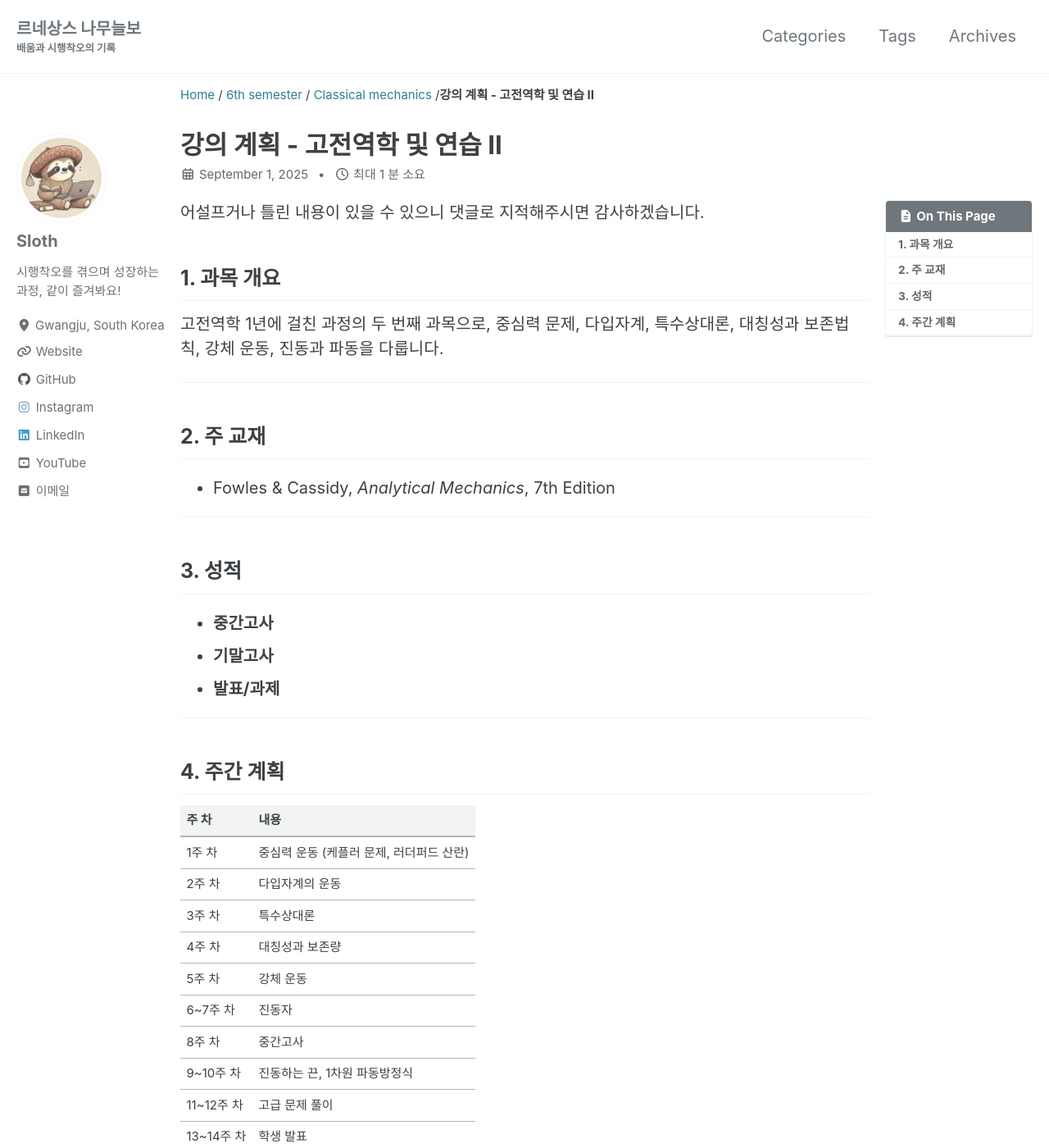
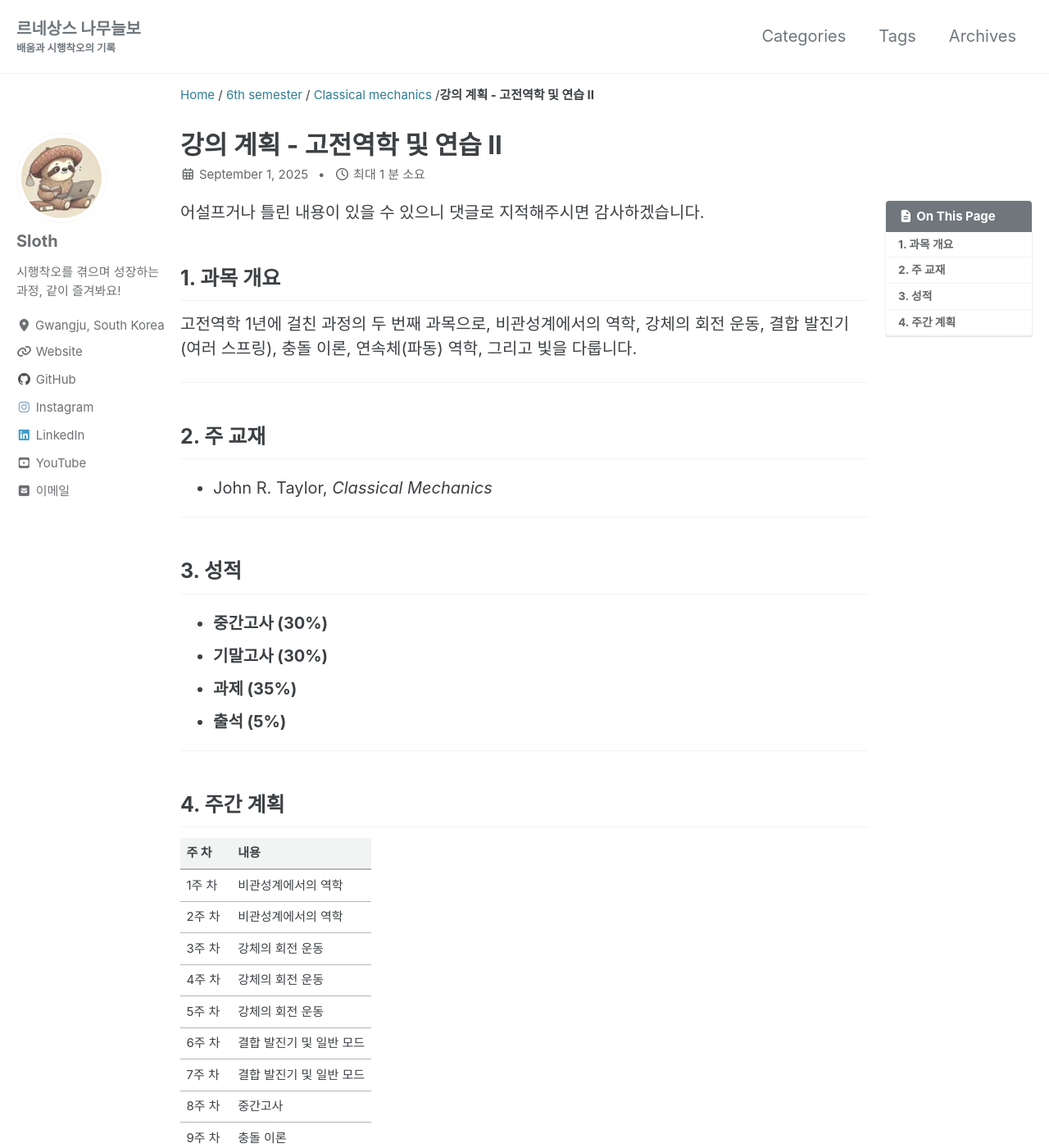
Before and after one commit to renaissance-sloth/renaissance-sloth.github.io, a Jekyll site: the page built from 6th semester/Classical Mechanics/_posts/2025-09-01-syllabus.md, in a window 1280 px wide and 1400 px high. Shown: the whole window at 82% size. Built offline with Jekyll 4.4.1, drawn with Linux system fonts in a browser that asks for light colours; cached includes are drawn as plain includes; comment, search, counter and statistics services are not loaded; some of the changed text lies outside the part shown.

Commit message:
Fix: update course syllabi

```diff
--- a/6th semester/Classical Mechanics/_posts/2025-09-01-syllabus.md
+++ b/6th semester/Classical Mechanics/_posts/2025-09-01-syllabus.md
@@ -7,19 +7,20 @@ header:
 ---
 
 ## 1. 과목 개요
-고전역학 1년에 걸친 과정의 두 번째 과목으로, 중심력 문제, 다입자계, 특수상대론, 대칭성과 보존법칙, 강체 운동, 진동과 파동을 다룹니다.
+고전역학 1년에 걸친 과정의 두 번째 과목으로, 비관성계에서의 역학, 강체의 회전 운동, 결합 발진기(여러 스프링), 충돌 이론, 연속체(파동) 역학, 그리고 빛을 다룹니다.
 
 ---
 
 ## 2. 주 교재
-- Fowles & Cassidy, *Analytical Mechanics*, 7th Edition
+- John R. Taylor, *Classical Mechanics*
 
 ---
 
 ## 3. 성적
-- **중간고사**
-- **기말고사**
-- **발표/과제**
+- **중간고사 (30%)**
+- **기말고사 (30%)**
+- **과제 (35%)**
+- **출석 (5%)**
 
 ---
 
@@ -27,15 +28,21 @@ header:
 
 | 주 차 | 내용 |
 |------|------|
-| 1주 차 | 중심력 운동 (케플러 문제, 러더퍼드 산란) |
-| 2주 차 | 다입자계의 운동 |
-| 3주 차 | 특수상대론 |
-| 4주 차 | 대칭성과 보존량 |
-| 5주 차 | 강체 운동 |
-| 6~7주 차 | 진동자 |
+| 1주 차 | 비관성계에서의 역학 |
+| 2주 차 | 비관성계에서의 역학 |
+| 3주 차 | 강체의 회전 운동 |
+| 4주 차 | 강체의 회전 운동 |
+| 5주 차 | 강체의 회전 운동 |
+| 6주 차 | 결합 발진기 및 일반 모드 |
+| 7주 차 | 결합 발진기 및 일반 모드 |
 | 8주 차 | 중간고사 |
-| 9~10주 차 | 진동하는 끈, 1차원 파동방정식 |
-| 11~12주 차 | 고급 문제 풀이 |
-| 13~14주 차 | 학생 발표 |
-| 15주 차 | 복습 |
+| 9주 차 | 충돌 이론 |
+| 10주 차 | 충돌 이론 |
+| 11주 차 | 연속체 역학 |
+| 12주 차 | 연속체 역학 |
+| 13주 차 | 선택 주제 |
+| 14주 차 | 선택 주제 |
+| 15주 차 | 선택 주제 |
 | 16주 차 | 기말고사 |
+
+※ 위 계획은 상황에 따라 바뀔 수 있음을 미리 공지합니다.
```
Also changed, not shown: 6th semester/Game Artificial Intelligence/_posts/2025-09-01-syllabus.md (+11 -6 lines), 6th semester/Introduction to Algorithms/_posts/2025-09-01-syllabus.md (+3 -1 lines), 6th semester/Probability and Statistics/_posts/2025-09-01-syllabus.md (+9 -4 lines), 6th semester/Quantum Physics/_posts/2025-09-01-syllabus.md (+7 -4 lines), 6th semester/Thermodynamics and Statistical Physics/_posts/2025-09-01-syllabus.md (+7 -4 lines).
